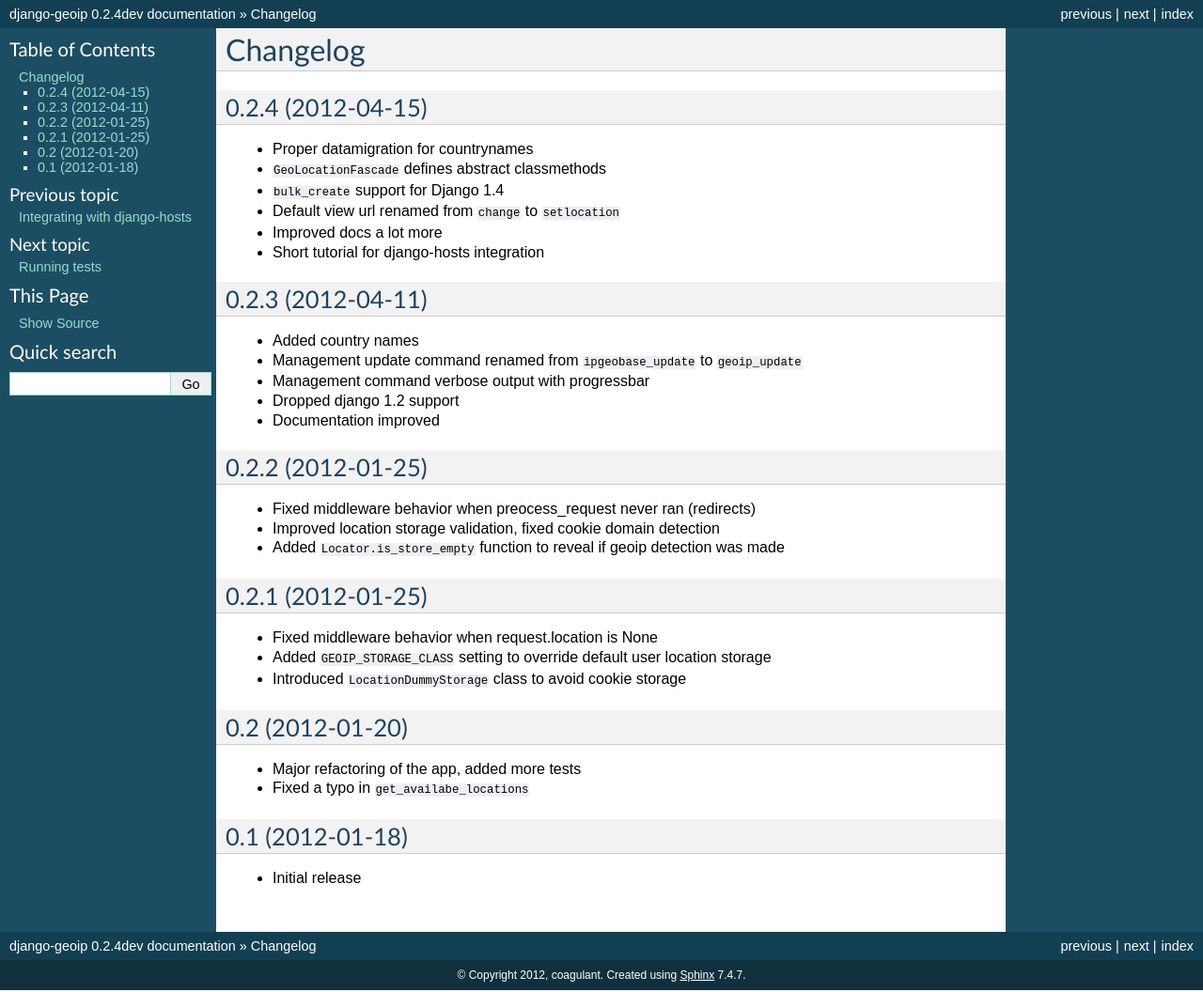
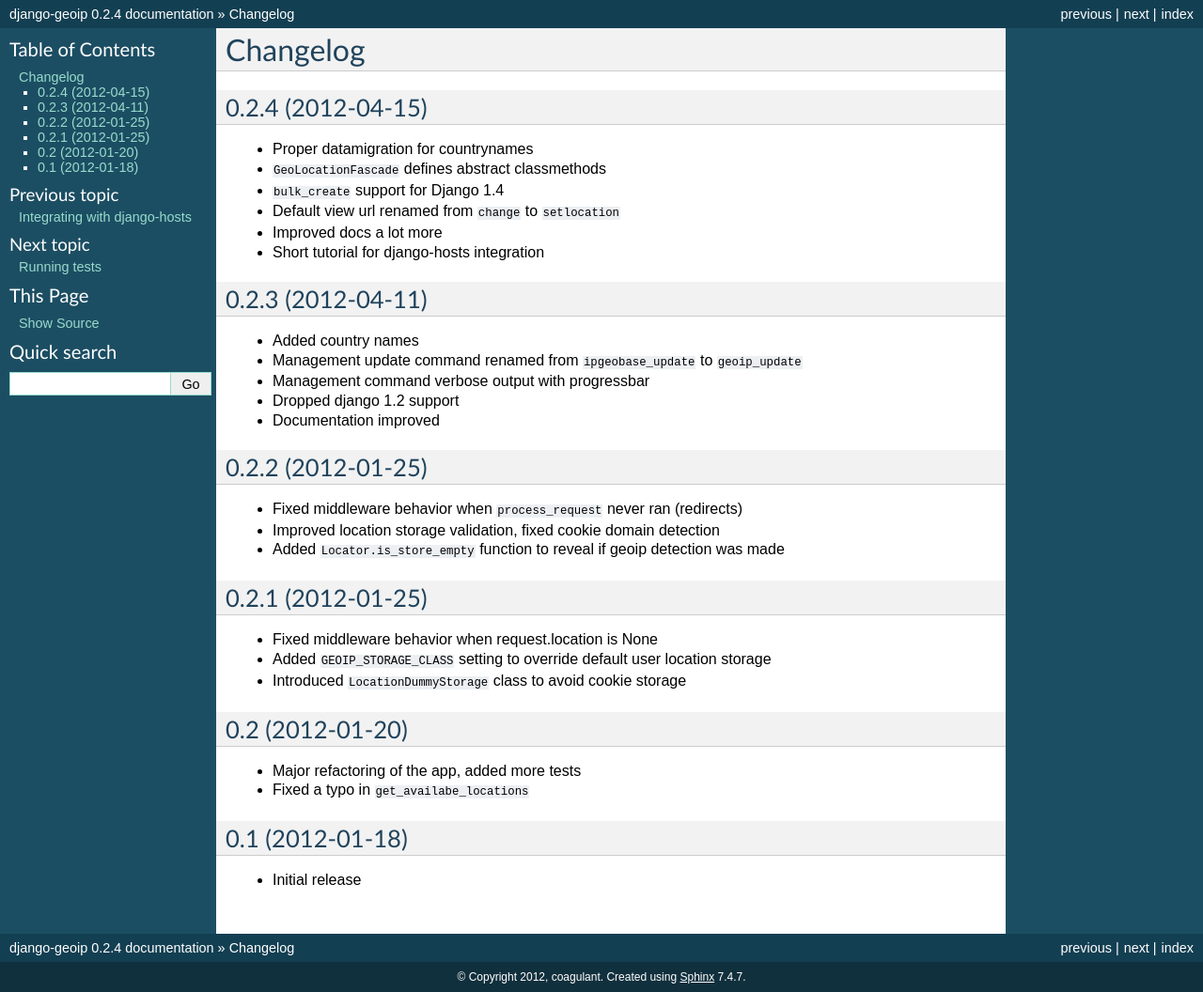
Before and after one commit to futurecolors/django-geoip, a Sphinx documentation site: the page built from docs/changelog.rst, in a window 1280 px wide. Shown: the whole page at 94% size. Built offline with Sphinx 7.4.7, drawn with Linux system fonts in a browser that asks for light colours.

Commit message:
Docs version fixed

```diff
--- a/docs/changelog.rst
+++ b/docs/changelog.rst
@@ -25,7 +25,7 @@ Changelog
 0.2.2 (2012-01-25)
 ------------------
 
-* Fixed middleware behavior when preocess_request never ran (redirects)
+* Fixed middleware behavior when ``process_request`` never ran (redirects)
 * Improved location storage validation, fixed cookie domain detection
 * Added ``Locator.is_store_empty`` function to reveal if geoip detection was made
 
--- a/docs/conf.py
+++ b/docs/conf.py
@@ -51,7 +51,7 @@ copyright = u'2012, coagulant'
 # The short X.Y version.
 version = '0.2.4'
 # The full version, including alpha/beta/rc tags.
-release = '0.2.4dev'
+release = '0.2.4'
 
 # The language for content autogenerated by Sphinx. Refer to documentation
 # for a list of supported languages.
```
